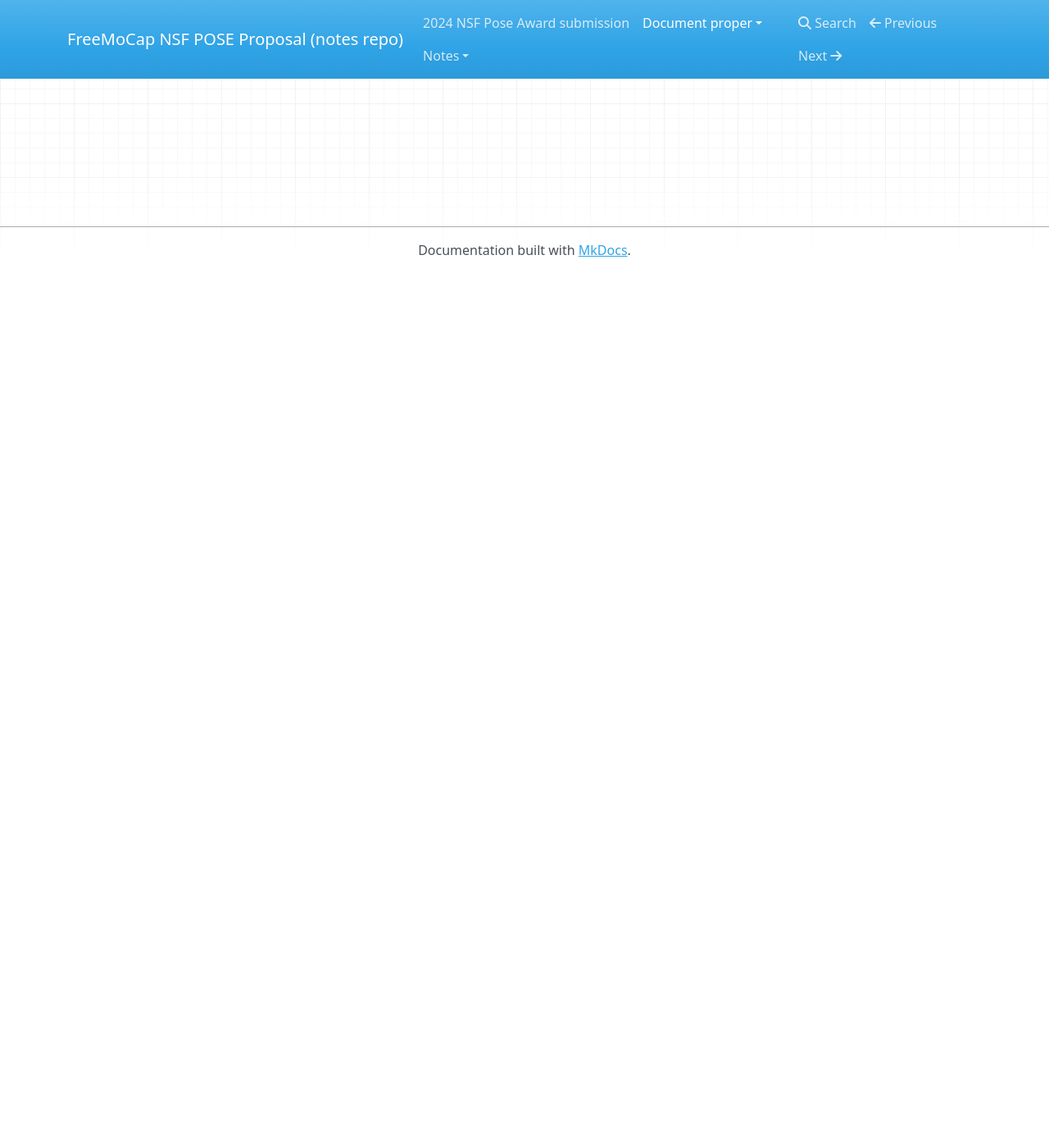
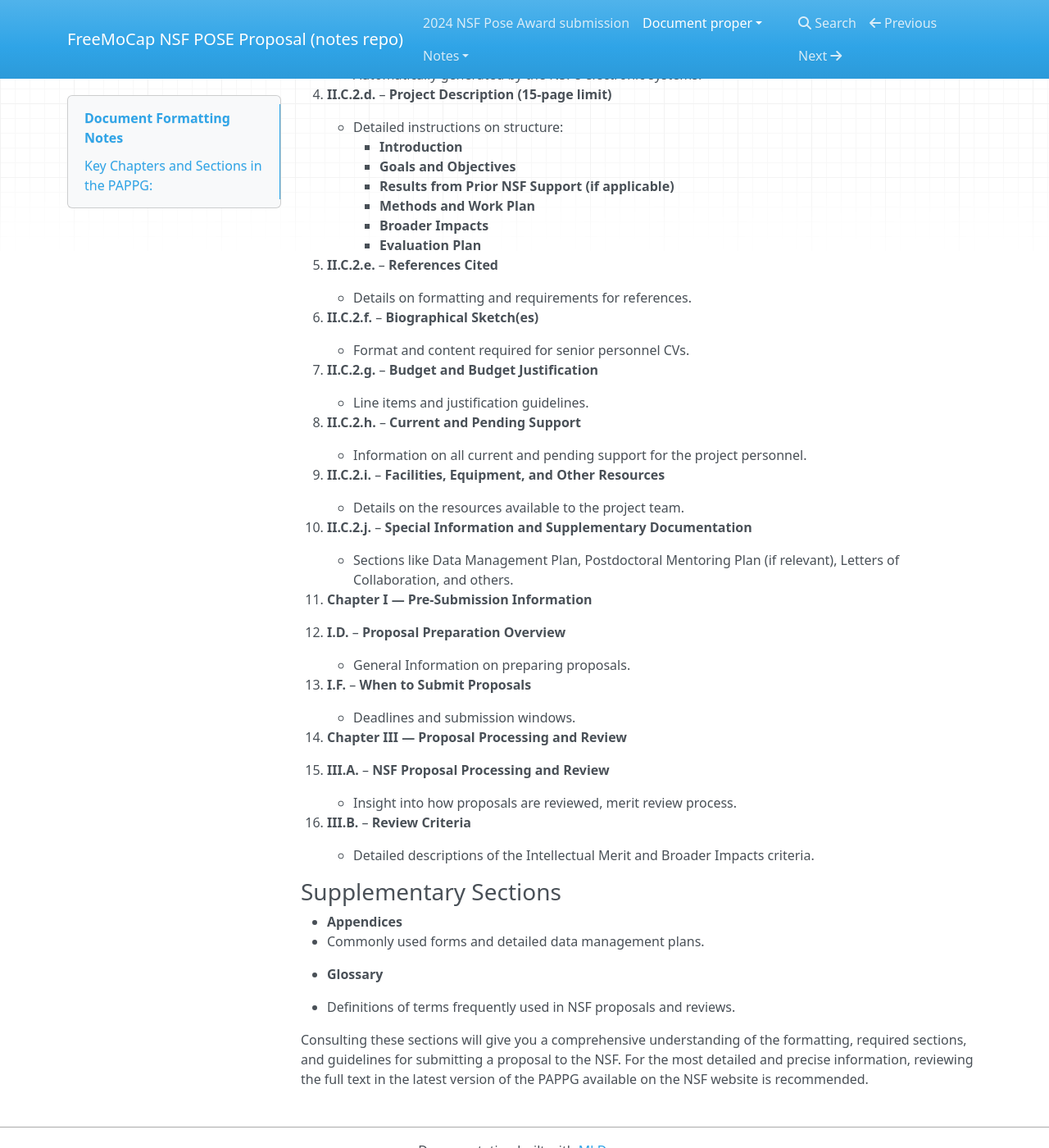
Before and after one commit to freemocap/2025-nsf-pose, an MkDocs documentation site: the page built from docs/document-proper/formatting-notes.md, in a window 1280 px wide and 1400 px high, scrolled down 270 px. Shown: the whole window at 82% size. Built offline with MkDocs 1.6.1, drawn with Linux system fonts in a browser that asks for light colours; nearby versions of some CDN libraries; before the commit the page ends 900 px from its top, so only the background shows below that; some of the changed text lies outside the part shown.

Commit message:
Jul 14, 2024, 7:55 AM

```diff
--- a/docs/document-proper/formatting-notes.md
+++ b/docs/document-proper/formatting-notes.md
@@ -1 +1,60 @@
 # Document Formatting Notes
+
+## Key Chapters and Sections in the PAPPG:
+
+1. **Chapter II — Proposal Preparation Instructions**
+   - **II.C.2.a.** – **Project Summary (1-page limit)**
+      - Includes headings for Overview, Intellectual Merit, Broader Impacts.
+
+   - **II.C.2.b.** – **Table of Contents**
+      - Automatically generated by the NSF’s electronic systems.
+
+   - **II.C.2.d.** – **Project Description (15-page limit)**
+      - Detailed instructions on structure:
+        - **Introduction**
+        - **Goals and Objectives**
+        - **Results from Prior NSF Support (if applicable)**
+        - **Methods and Work Plan**
+        - **Broader Impacts**
+        - **Evaluation Plan**
+
+   - **II.C.2.e.** – **References Cited**
+      - Details on formatting and requirements for references.
+
+   - **II.C.2.f.** – **Biographical Sketch(es)**
+      - Format and content required for senior personnel CVs.
+
+   - **II.C.2.g.** – **Budget and Budget Justification**
+      - Line items and justification guidelines.
+
+   - **II.C.2.h.** – **Current and Pending Support**
+      - Information on all current and pending support for the project personnel.
+
+   - **II.C.2.i.** – **Facilities, Equipment, and Other Resources**
+      - Details on the resources available to the project team.
+
+   - **II.C.2.j.** – **Special Information and Supplementary Documentation**
+      - Sections like Data Management Plan, Postdoctoral Mentoring Plan (if relevant), Letters of Collaboration, and others.
+
+2. **Chapter I — Pre-Submission Information**
+   - **I.D.** – **Proposal Preparation Overview**
+      - General Information on preparing proposals.
+
+   - **I.F.** – **When to Submit Proposals**
+      - Deadlines and submission windows.
+
+3. **Chapter III — Proposal Processing and Review**
+   - **III.A.** – **NSF Proposal Processing and Review**
+      - Insight into how proposals are reviewed, merit review process.
+
+   - **III.B.** – **Review Criteria**
+      - Detailed descriptions of the Intellectual Merit and Broader Impacts criteria.
+
+### Supplementary Sections
+- **Appendices**
+  - Commonly used forms and detailed data management plans.
+
+- **Glossary**
+  - Definitions of terms frequently used in NSF proposals and reviews.
+
+Consulting these sections will give you a comprehensive understanding of the formatting, required sections, and guidelines for submitting a proposal to the NSF. For the most detailed and precise information, reviewing the full text in the latest version of the PAPPG available on the NSF website is recommended.
```
